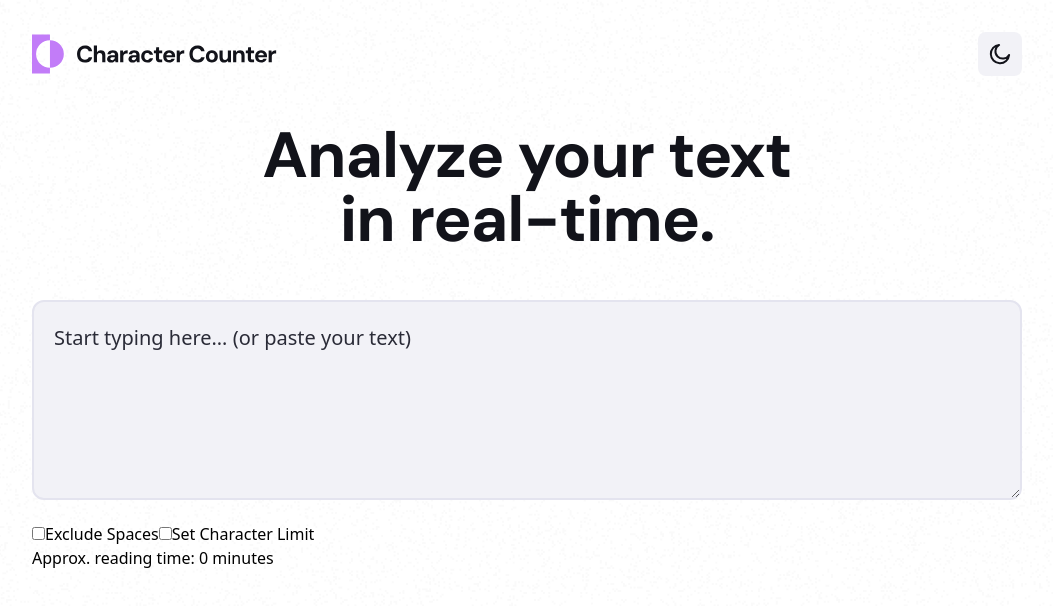
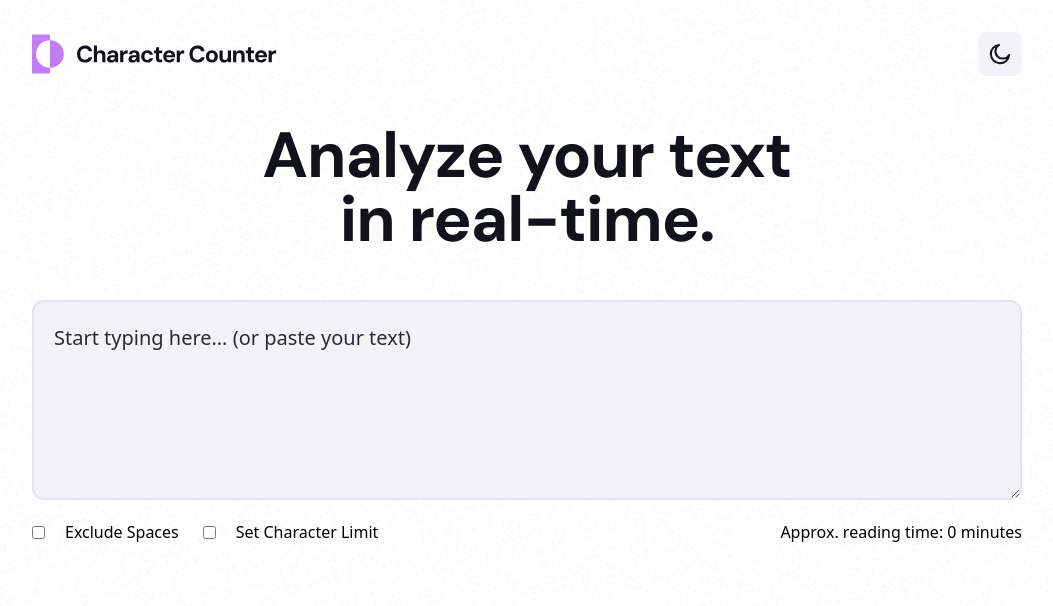
Before and after one commit to zekelkeys/react-character-counter, a React (Vite) app: page / in a window 1280 px wide. Shown: the top 606 px of the page, without its empty margins (113-1166 px from the left). Built offline with nearby package versions, Linux system fonts and the light colour scheme.

Commit message:
Add spacing/layout styles to checkboxes

```diff
--- a/src/components/Checkboxes.jsx
+++ b/src/components/Checkboxes.jsx
@@ -1,30 +1,39 @@
 function Checkboxes() {
     return (
-        <div className="mt-4 mb-10 lg:mb-12">
-            <label class="checkbox">
+        <div className="mt-4 mb-10 flex flex-col gap-3 md:flex-row md:gap-6 lg:mb-12">
+            <label className="flex cursor-pointer items-center gap-[10px]">
                 <input
+                    className="pointer-events-none"
                     id="excludeSpaces"
-                    class="checkbox__input"
                     type="checkbox"
                     name="excludeSpaces"
-                    autocomplete="off"
                 />
                 <span></span>
-                <span>Exclude Spaces</span>
+                <span className="trackiing-tiight text-base leading-tight">
+                    Exclude Spaces
+                </span>
             </label>
 
-            <label>
+            <label className="flex cursor-pointer items-center gap-[10px]">
                 <input
+                    className="pointer-events-none"
                     type="checkbox"
                     name="setCharacterLimit"
-                    autocomplete="off"
                 />
                 <span></span>
-                <span>Set Character Limit</span>
+                <span className="trackiing-tiight text-base leading-tight">
+                    Set Character Limit
+                </span>
             </label>
-            <div>
+
+            <div className="trackiing-tiight text-base leading-tight md:ml-auto">
                 Approx. reading time:{" "}
-                <output id="readingTime">0 minutes</output>
+                <output
+                    id="readingTime"
+                    className="trackiing-tiight text-base leading-tight"
+                >
+                    0 minutes
+                </output>
             </div>
         </div>
     );
```
